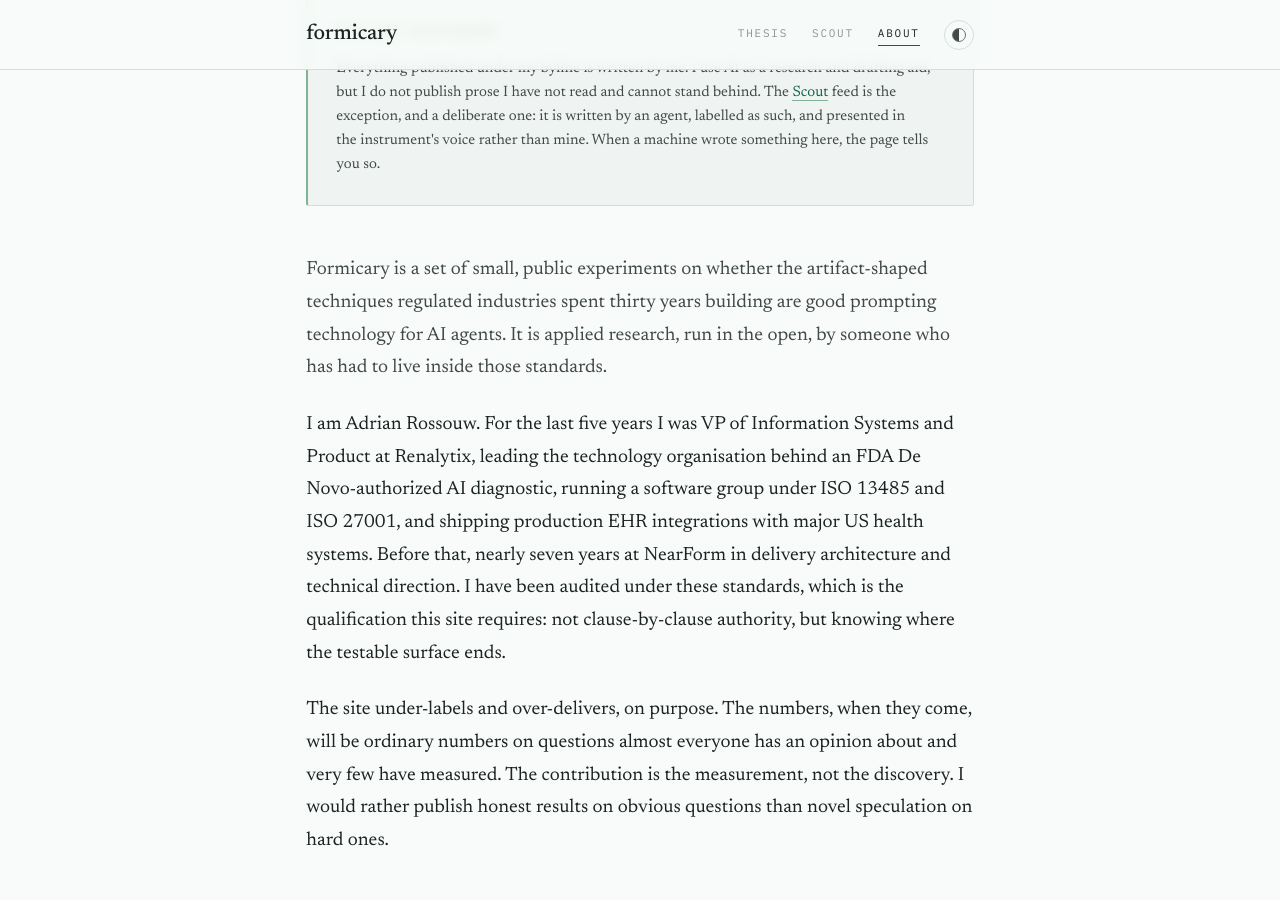
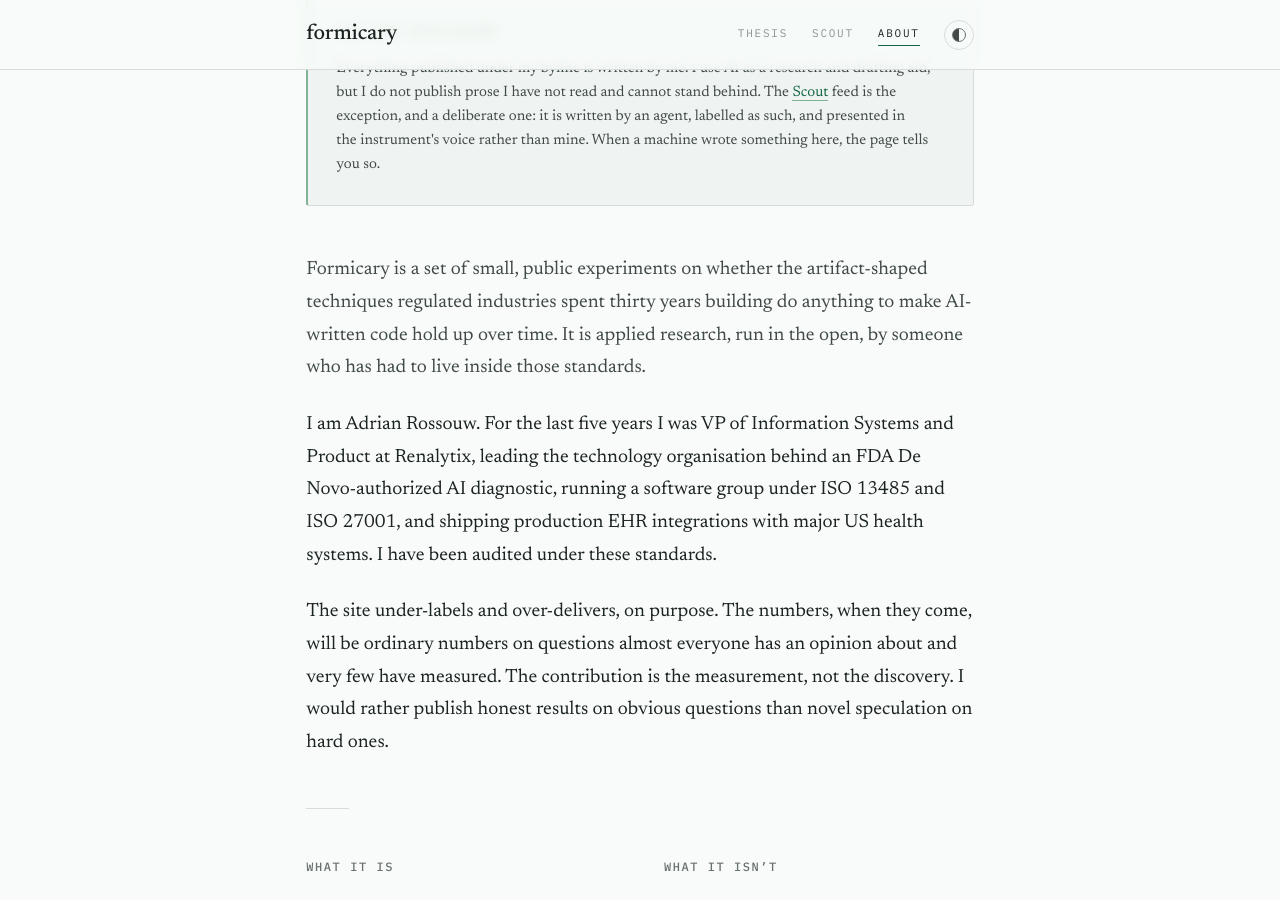
Before and after one commit to AdrianRossouw/formicary.ai, a Jekyll site: the page built from about.md, in a window 1280 px wide and 900 px high, scrolled down 295 px. Built offline with Jekyll 4.4.1, drawn with Linux system fonts in a browser that asks for light colours.

Commit message:
fix(REQ-018,REQ-023): sync prose from vault — tighten bio, update lede
Co-Authored-By: Claude Sonnet 4.6 <noreply@anthropic.com>
Entire-Checkpoint: 513f65570762

```diff
--- a/about.md
+++ b/about.md
@@ -17,9 +17,9 @@ permalink: /about/
 %}
 
 <div class="prose" style="margin-top: var(--space-7);">
-  <p class="lede">Formicary is a set of small, public experiments on whether the artifact-shaped techniques regulated industries spent thirty years building are good prompting technology for AI agents. It is applied research, run in the open, by someone who has had to live inside those standards.</p>
+  <p class="lede">Formicary is a set of small, public experiments on whether the artifact-shaped techniques regulated industries spent thirty years building do anything to make AI-written code hold up over time. It is applied research, run in the open, by someone who has had to live inside those standards.</p>
 
-  <p>I am Adrian Rossouw. For the last five years I was VP of Information Systems and Product at Renalytix, leading the technology organisation behind an FDA De Novo-authorized AI diagnostic, running a software group under ISO 13485 and ISO 27001, and shipping production EHR integrations with major US health systems. Before that, nearly seven years at NearForm in delivery architecture and technical direction. I have been audited under these standards, which is the qualification this site requires: not clause-by-clause authority, but knowing where the testable surface ends.</p>
+  <p>I am Adrian Rossouw. For the last five years I was VP of Information Systems and Product at Renalytix, leading the technology organisation behind an FDA De Novo-authorized AI diagnostic, running a software group under ISO 13485 and ISO 27001, and shipping production EHR integrations with major US health systems. I have been audited under these standards.</p>
 
   <p>The site under-labels and over-delivers, on purpose. The numbers, when they come, will be ordinary numbers on questions almost everyone has an opinion about and very few have measured. The contribution is the measurement, not the discovery. I would rather publish honest results on obvious questions than novel speculation on hard ones.</p>
 </div>
```
Also changed, not shown: index.md (+1 -1 lines).
